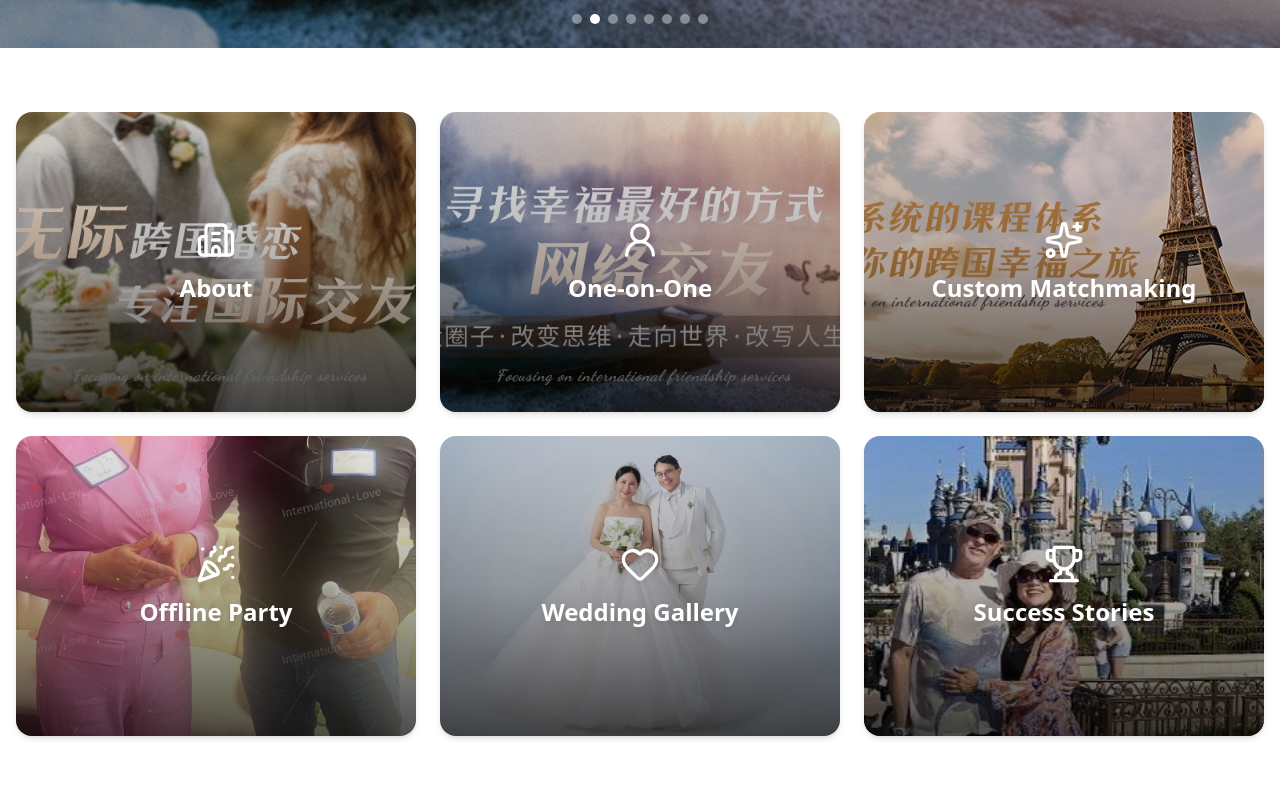
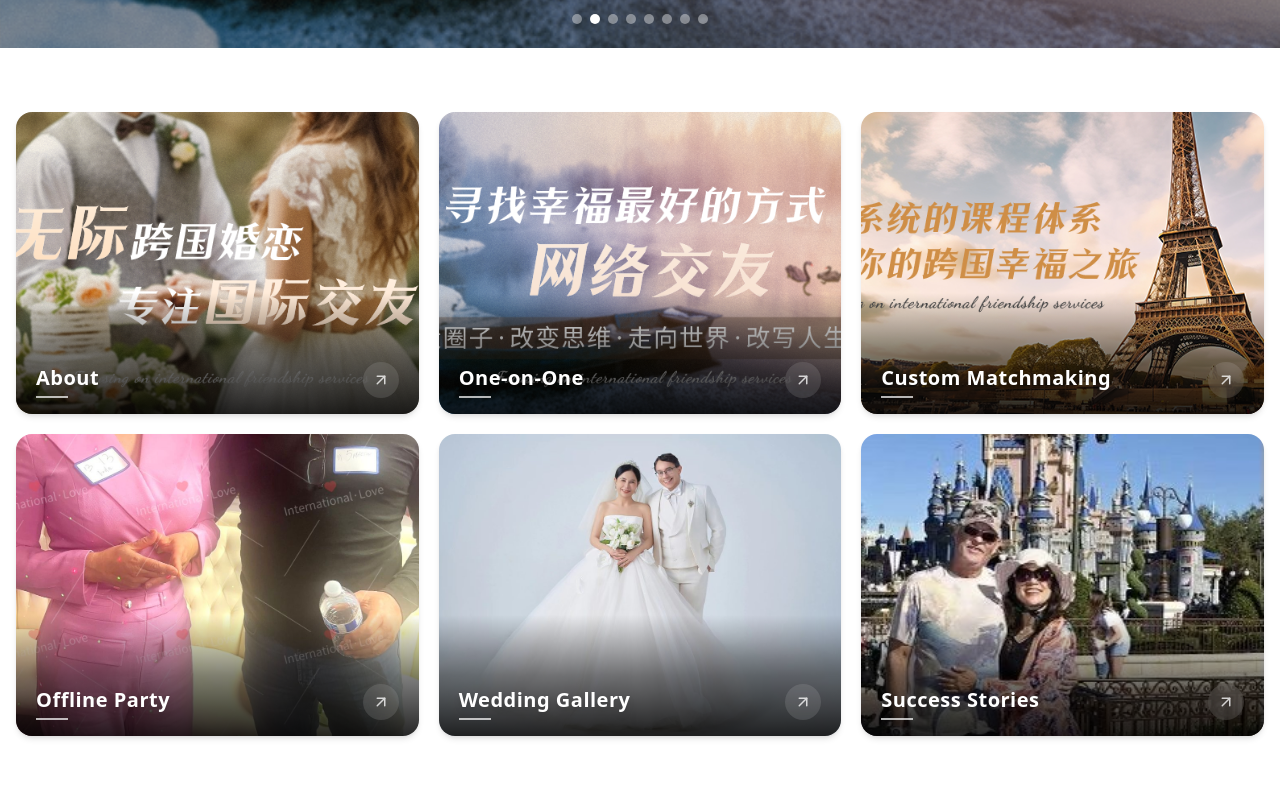
Before and after one commit to jimleee/international-love-show, a React (Vite) app: page / in a window 1280 px wide. Shown: the part 655-1440 px from the top of the page. Built offline with nearby package versions, Linux system fonts and the light colour scheme.

Commit message:
style(nav): bottom-anchored title bar with gradient + hover underline + arrow chip
avoids competing with text baked into hero images (slides 1/2/4)

```diff
--- a/src/components/home/NavMenuSection.tsx
+++ b/src/components/home/NavMenuSection.tsx
@@ -1,36 +1,45 @@
 import { Link } from "react-router-dom";
 import { useTranslation } from "react-i18next";
-import { Building2, UserRound, Sparkles, PartyPopper, Heart, Trophy } from "lucide-react";
+import { ArrowUpRight } from "lucide-react";
 
 const ITEMS = [
-  { to: "/about", key: "nav.about", Icon: Building2, image: "/images/carousel/slide-1.png" },
-  { to: "/one-on-one", key: "nav.oneOnOne", Icon: UserRound, image: "/images/carousel/slide-2.png" },
-  { to: "/custom", key: "nav.custom", Icon: Sparkles, image: "/images/carousel/slide-4.png" },
-  { to: "/party", key: "nav.party", Icon: PartyPopper, image: "/images/party/5.jpg" },
-  { to: "/wedding-gallery", key: "nav.weddingGallery", Icon: Heart, image: "/images/stories/3.jpg" },
-  { to: "/success-cases", key: "nav.successCases", Icon: Trophy, image: "/images/stories/7.jpg" },
+  { to: "/about", key: "nav.about", image: "/images/carousel/slide-1.png" },
+  { to: "/one-on-one", key: "nav.oneOnOne", image: "/images/carousel/slide-2.png" },
+  { to: "/custom", key: "nav.custom", image: "/images/carousel/slide-4.png" },
+  { to: "/party", key: "nav.party", image: "/images/party/5.jpg" },
+  { to: "/wedding-gallery", key: "nav.weddingGallery", image: "/images/stories/3.jpg" },
+  { to: "/success-cases", key: "nav.successCases", image: "/images/stories/7.jpg" },
 ];
 
 export default function NavMenuSection() {
   const { t } = useTranslation();
   return (
     <section className="container mx-auto px-4 py-16">
-      <div className="grid gap-6 grid-cols-2 md:grid-cols-3">
-        {ITEMS.map(({ to, key, Icon, image }) => (
+      <div className="grid gap-5 grid-cols-2 md:grid-cols-3">
+        {ITEMS.map(({ to, key, image }) => (
           <Link
             key={to}
             to={to}
-            className="group relative overflow-hidden rounded-2xl aspect-[4/3] shadow-md hover:shadow-xl transition"
+            className="group relative block overflow-hidden rounded-2xl aspect-[4/3] shadow-md hover:shadow-2xl transition-all duration-300"
           >
             <img
               src={image}
               alt=""
-              className="absolute inset-0 w-full h-full object-cover group-hover:scale-105 transition duration-500"
+              className="absolute inset-0 w-full h-full object-cover transition-transform duration-700 group-hover:scale-110"
             />
-            <div className="absolute inset-0 bg-gradient-to-t from-black/70 via-black/30 to-black/10" />
-            <div className="absolute inset-0 flex flex-col items-center justify-center text-white">
-              <Icon size={40} className="mb-3 drop-shadow-lg" />
-              <div className="text-xl md:text-2xl font-semibold drop-shadow-lg">{t(key)}</div>
+            {/* Bottom gradient band only, leaves the image's own text/visual untouched */}
+            <div className="absolute inset-x-0 bottom-0 h-2/5 bg-gradient-to-t from-black/85 via-black/50 to-transparent" />
+
+            <div className="absolute inset-x-0 bottom-0 px-5 py-4 flex items-end justify-between text-white">
+              <div>
+                <div className="text-lg md:text-xl font-semibold tracking-wide drop-shadow-md">
+                  {t(key)}
+                </div>
+                <div className="mt-1 h-0.5 w-8 bg-white/70 group-hover:w-16 transition-all duration-300" />
+              </div>
+              <div className="w-9 h-9 rounded-full bg-white/15 backdrop-blur-sm flex items-center justify-center opacity-80 group-hover:opacity-100 group-hover:bg-white/30 transition">
+                <ArrowUpRight size={18} className="group-hover:rotate-12 transition-transform duration-300" />
+              </div>
             </div>
           </Link>
         ))}
```
